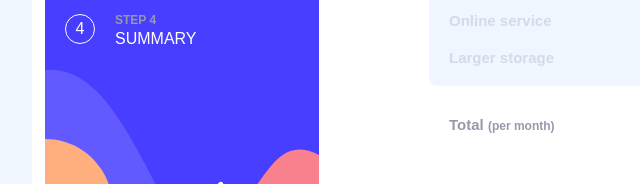
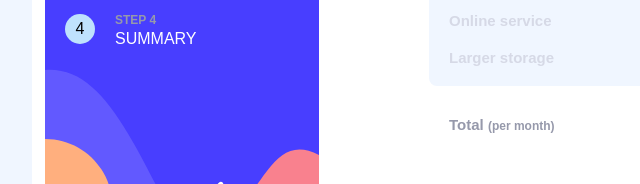
Before and after one commit to phenol11/challenge, a plain HTML site: page sum.html in a window 1280 px wide. Shown: the part 340-524 px from the top of the page, 128-768 px from the left. Drawn offline with Linux system fonts and the light colour scheme.

Commit message:
second commit

```diff
--- a/sum.html
+++ b/sum.html
@@ -167,7 +167,9 @@
         })
 
 
-        if(window.location.href == 'file:///C:/Users/USER/Desktop/MAIN/sum.html'){
+        let a1 = document.querySelector('.a-1')
+
+        if(a1.innerHTML == "4"){
           let btn = document.querySelector('.btn-1');
           let a = document.querySelector('.a-1');
 
```
